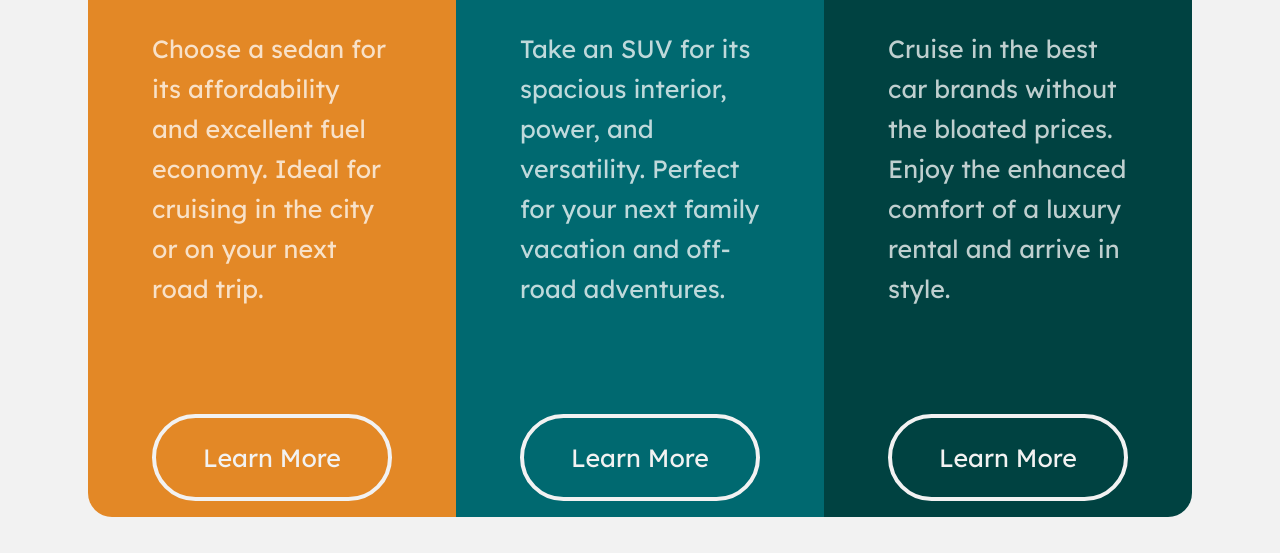
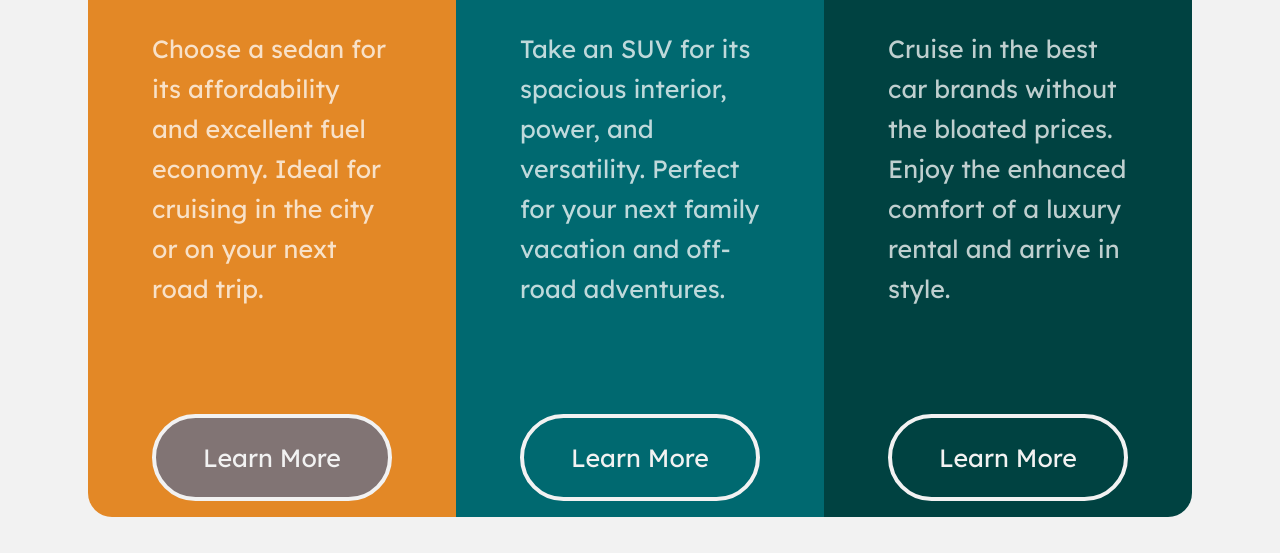
Before and after one commit to aishwarya-pixel0/Frontend-Mentor-projects, a plain HTML site: page 3-column-preview-card-component/index.html in a window 1280 px wide. In both pictures the pointer is over the button 272 px from the left and 704 px from the top of the page. Shown: the part 247-800 px from the top of the page. Drawn offline with Linux system fonts and the light colour scheme; a web font is replaced by a local one.

Commit message:
updated styles.css

```diff
--- a/3-column-preview-card-component/styles.css
+++ b/3-column-preview-card-component/styles.css
@@ -87,4 +87,5 @@ body {
 
 .btn:hover {
     cursor:pointer;
+    background-color:hsl(0, 5%, 48%);
 }
```
